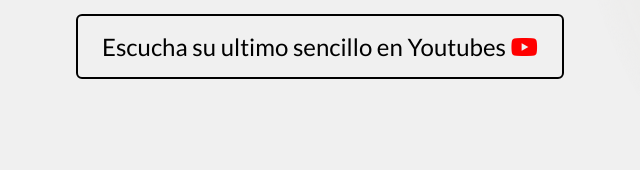
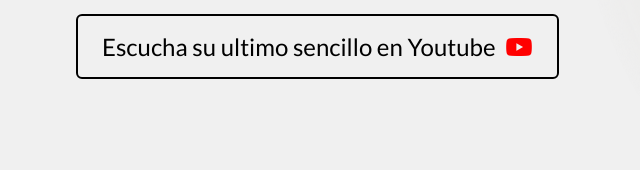
Before and after one commit to arturovz23/hiberus, a website: page hiberus.html in a window 1280 px wide. Shown: the part 630-800 px from the top of the page, 6-646 px from the left. Drawn offline with nearby package versions, Linux system fonts and the light colour scheme.

Commit message:
Ajuste boton en seccion hero

```diff
--- a/hiberus.html
+++ b/hiberus.html
@@ -41,7 +41,7 @@
         <div class="row hero__row">
           <div class="col-12 col-md-12 col-lg-6">
             <h1 class="hero__h1">El Grupo Musical #1 de México en el Mundo del Pop</h1>
-            <a class="hero__btn" href="https://www.youtube.com/watch?v=msOFw9tegxI&ab_channel=reikVEVO" target="_blank" aria-label="ir a canal youtube">Escucha su ultimo sencillo en Youtubes <span><i class="fa-brands fa-youtube hero__icon"></i></span></a>
+            <a class="hero__btn" href="https://www.youtube.com/watch?v=msOFw9tegxI&ab_channel=reikVEVO" target="_blank" aria-label="ir a canal youtube">Escucha su ultimo sencillo en Youtube<span class="hero__span"><i class="fa-brands fa-youtube hero__icon"></i></span></a>
           </div>
           <div class="col-12 col-md-12 col-lg-6">
             <img src="img/img hero.webp" alt="imagen principal reik" class="hero__img img-fluid">
--- a/scss/_hero.scss
+++ b/scss/_hero.scss
@@ -66,6 +66,11 @@
             font-size: 14px;
         }
     }
+
+    &__span{
+        margin-left: 10px;
+    }
+
     &__icon{
         color: #FF0000;
     }
```
Also changed, not shown: css/style.css, 1 other file.
